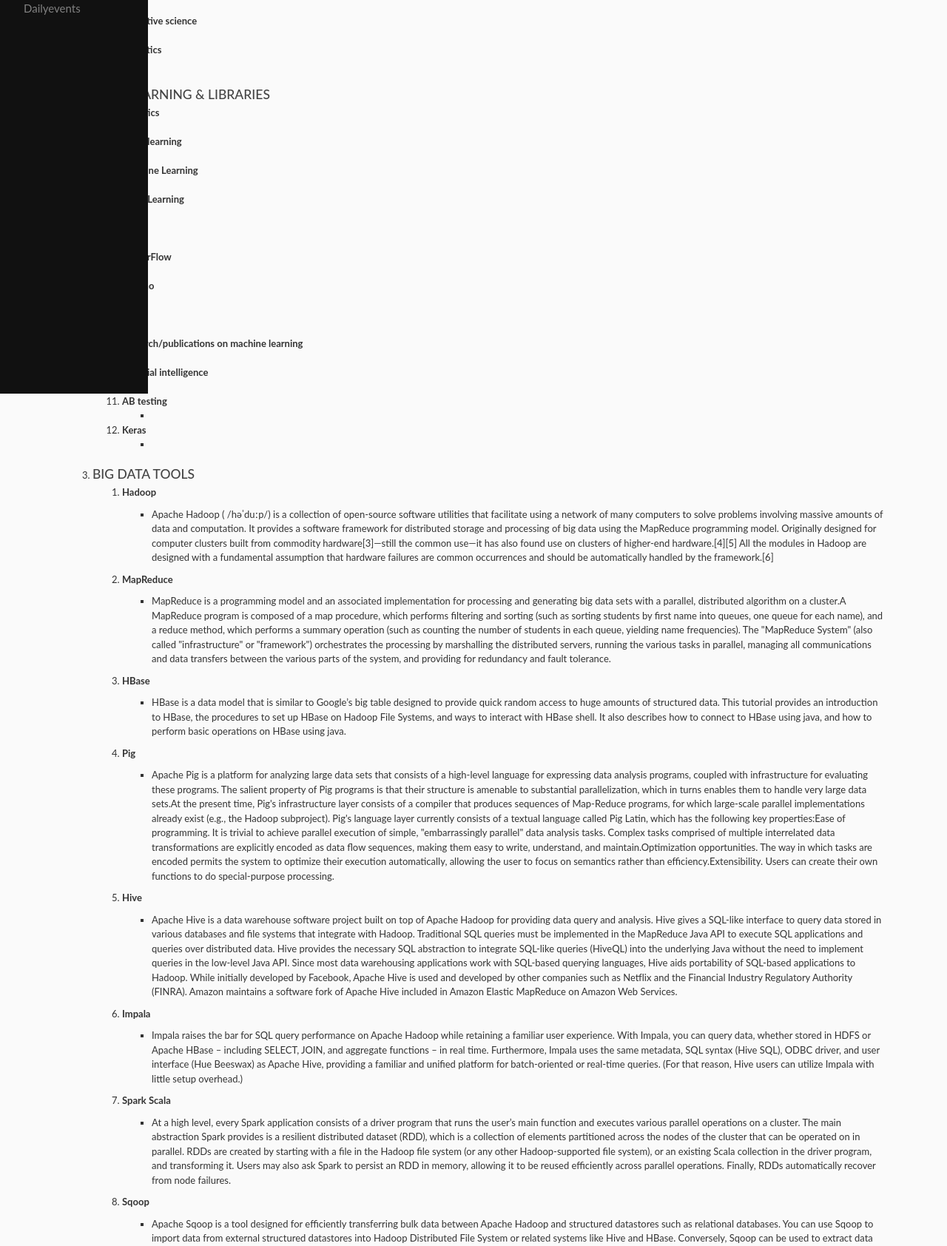
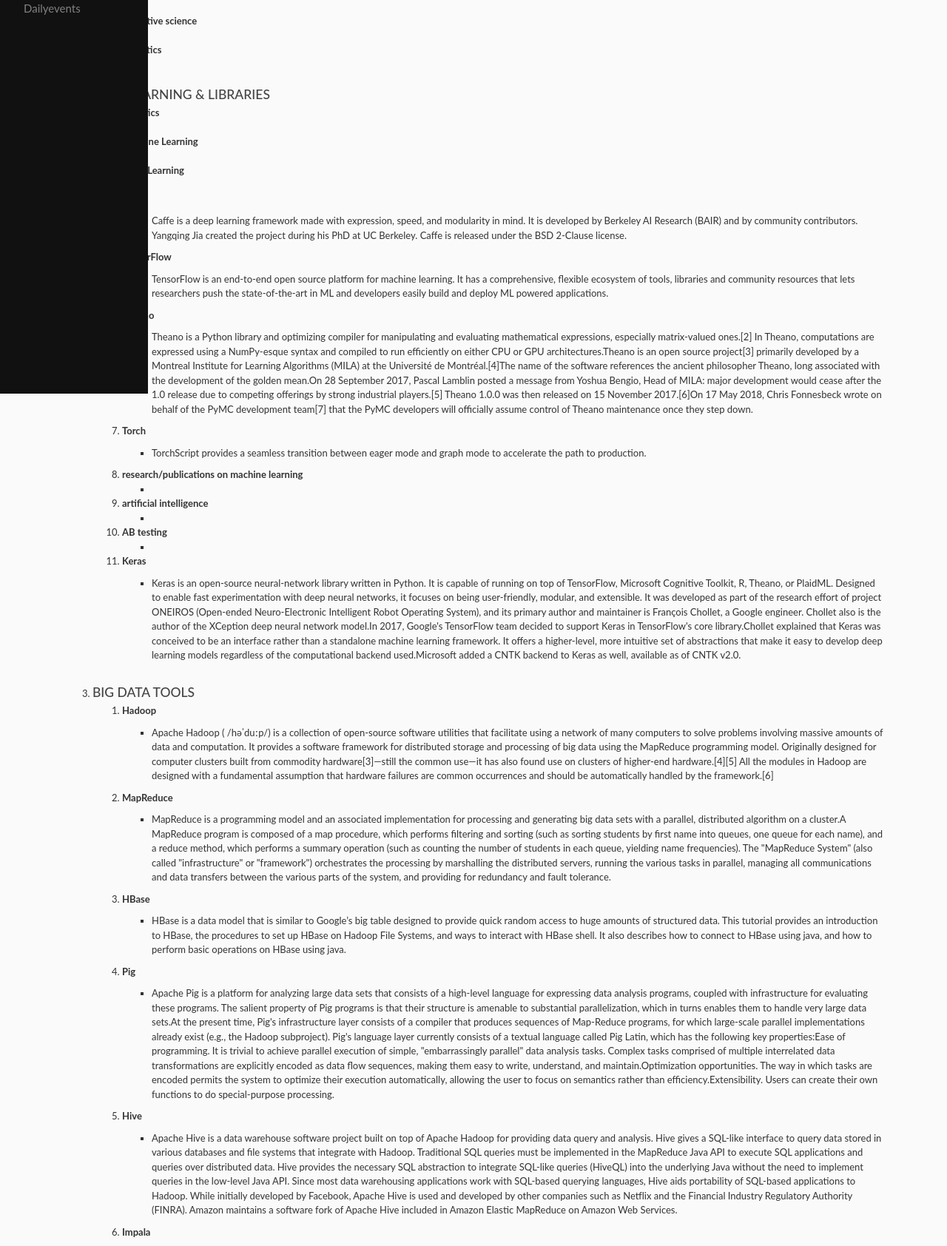
Before and after one commit to viswanath27/thoughtorganizer, a Django app: page /requirementunderstanding/ in a window 1280 px wide. Shown: the part 268-1952 px from the top of the page at 74% size. Run offline with Django 3.2, Linux system fonts and the light colour scheme; a user stored in the database is signed in; parts of the project's set-up code (start-up, migrations or seed data) failed here and were passed over; some libraries are stand-ins or nearby versions.

Commit message:
modified the requirement file 18

```diff
--- a/activities/dailyactivities/templates/dailyactivities/requirementunderstanding.html
+++ b/activities/dailyactivities/templates/dailyactivities/requirementunderstanding.html
@@ -30,20 +30,18 @@
 <ol>
     <li><b>Robotics</b></li>
         <ul><li></li></ul>
-    <li><b>Deep learning</b></li>
-        <ul><li></li></ul>
     <li><b>Machine Learning</b></li>
         <ul><li></li></ul>
     <li><b>Deep Learning</b></li>
         <ul><li></li></ul>
     <li><b>Caffe</b></li>
-        <ul><li></li></ul>
+        <p align="justify"><ul><li>Caffe is a deep learning framework made with expression, speed, and modularity in mind. It is developed by Berkeley AI Research (BAIR) and by community contributors. Yangqing Jia created the project during his PhD at UC Berkeley. Caffe is released under the BSD 2-Clause license. </li></ul></p>
     <li><b>TensorFlow</b></li>
-        <ul><li></li></ul>
+        <p align="justify"><ul><li>TensorFlow is an end-to-end open source platform for machine learning. It has a comprehensive, flexible ecosystem of tools, libraries and community resources that lets researchers push the state-of-the-art in ML and developers easily build and deploy ML powered applications.</li></ul></p>
     <li><b>Theano</b></li>
-        <ul><li></li></ul>
+        <p align="justify"><ul><li>Theano is a Python library and optimizing compiler for manipulating and evaluating mathematical expressions, especially matrix-valued ones.[2] In Theano, computations are expressed using a NumPy-esque syntax and compiled to run efficiently on either CPU or GPU architectures.Theano is an open source project[3] primarily developed by a Montreal Institute for Learning Algorithms (MILA) at the Université de Montréal.[4]The name of the software references the ancient philosopher Theano, long associated with the development of the golden mean.On 28 September 2017, Pascal Lamblin posted a message from Yoshua Bengio, Head of MILA: major development would cease after the 1.0 release due to competing offerings by strong industrial players.[5] Theano 1.0.0 was then released on 15 November 2017.[6]On 17 May 2018, Chris Fonnesbeck wrote on behalf of the PyMC development team[7] that the PyMC developers will officially assume control of Theano maintenance once they step down. </li></ul></p>
     <li><b>Torch</b></li>
-        <ul><li></li></ul>
+        <p align="justify"><ul><li>TorchScript provides a seamless transition between eager mode and graph mode to accelerate the path to production.</li></ul></p>
     <li><b>research/publications on machine learning</b></li>
         <ul><li></li></ul>
     <li><b>artificial intelligence</b></li>
@@ -51,7 +49,7 @@
     <li><b>AB testing</b></li>
         <ul><li></li></ul>
     <li><b>Keras</b></li>
-        <ul><li></li></ul>
+        <p align="justify"><ul><li>Keras is an open-source neural-network library written in Python. It is capable of running on top of TensorFlow, Microsoft Cognitive Toolkit, R, Theano, or PlaidML. Designed to enable fast experimentation with deep neural networks, it focuses on being user-friendly, modular, and extensible. It was developed as part of the research effort of project ONEIROS (Open-ended Neuro-Electronic Intelligent Robot Operating System), and its primary author and maintainer is François Chollet, a Google engineer. Chollet also is the author of the XCeption deep neural network model.In 2017, Google's TensorFlow team decided to support Keras in TensorFlow's core library.Chollet explained that Keras was conceived to be an interface rather than a standalone machine learning framework. It offers a higher-level, more intuitive set of abstractions that make it easy to develop deep learning models regardless of the computational backend used.Microsoft added a CNTK backend to Keras as well, available as of CNTK v2.0.</li></ul></p>
 </ol><br>
 
 <li><h3> BIG DATA TOOLS </h3></li>
```
